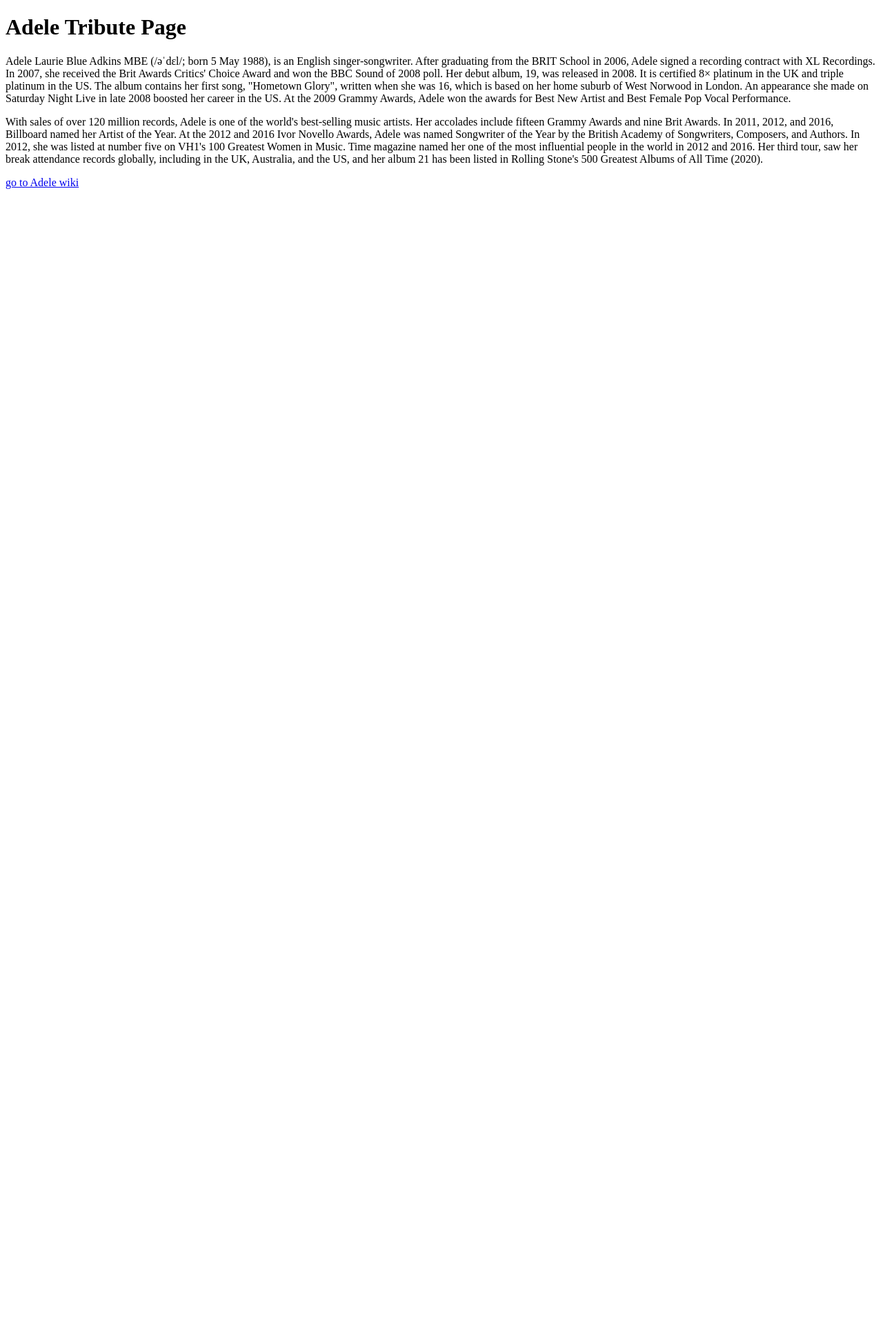
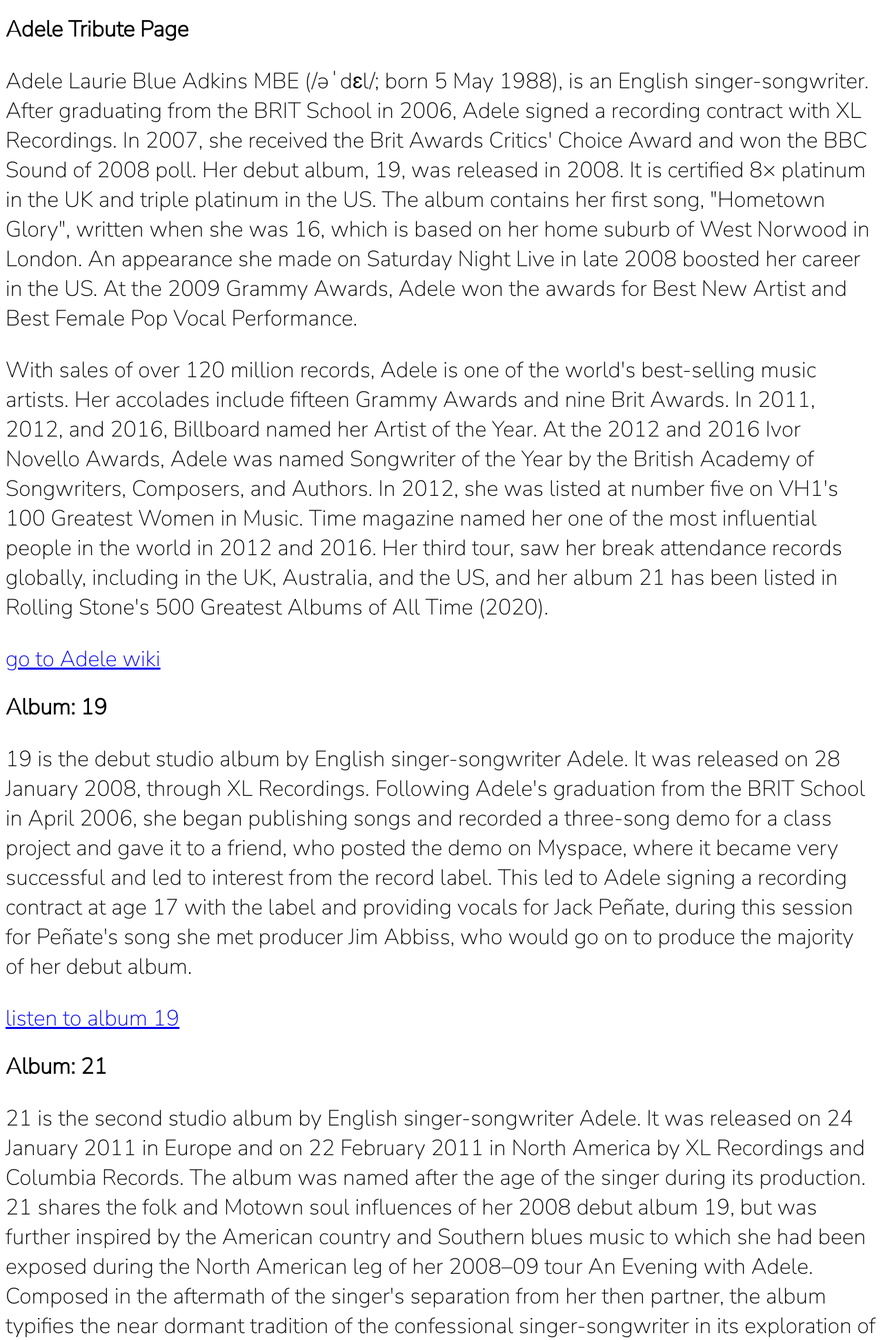
Before and after one commit to Jesusbarah/first-homework, a Flask app: page / in a window 1280 px wide. Shown: the top 1943 px of the page at 69% size. Before the commit the page ends 274 px from the top, so only its background shows below. Run offline with Flask 2, Linux system fonts and the light colour scheme.

Commit message:
added album section

```diff
--- a/templates/index.htm
+++ b/templates/index.htm
@@ -4,6 +4,7 @@
 <head>
     <meta charset="UTF-8">
     <meta name="viewport" content="width=device-width, initial-scale=1.0">
+    <link rel="stylesheet" href="style.css">
     <title>Adele Tribute</title>
 </head>
 
@@ -23,8 +24,39 @@
         Music. Time magazine named her one of the most influential people in the world in 2012 and 2016. Her third tour,
         saw her break attendance records globally, including in the UK, Australia, and the US, and her album 21 has been
         listed in Rolling Stone's 500 Greatest Albums of All Time (2020).</p>
-    <p></p>
     <a href="https://en.wikipedia.org/wiki/Adele">go to Adele wiki</a>
+
+    <h2>Album: 19</h2>
+    <p>19 is the debut studio album by English singer-songwriter Adele. It was released on 28 January 2008, through XL
+        Recordings. Following Adele's graduation from the BRIT School in April 2006, she began publishing songs and
+        recorded a three-song demo for a class project and gave it to a friend, who posted the demo on Myspace, where it
+        became very successful and led to interest from the record label. This led to Adele signing a recording contract
+        at age 17 with the label and providing vocals for Jack Peñate, during this session for Peñate's song she met
+        producer Jim Abbiss, who would go on to produce the majority of her debut album.</p>
+    <a href="https://open.spotify.com/album/59ULskOkBMij4zL8pS7mi0">listen to album 19</a>
+
+    <h2>Album: 21</h2>
+    <p>21 is the second studio album by English singer-songwriter Adele. It was released on 24 January 2011 in Europe
+        and on 22 February 2011 in North America by XL Recordings and Columbia Records. The album was named after the
+        age of the singer during its production. 21 shares the folk and Motown soul influences of her 2008 debut album
+        19, but was further inspired by the American country and Southern blues music to which she had been exposed
+        during the North American leg of her 2008–09 tour An Evening with Adele. Composed in the aftermath of the
+        singer's separation from her then partner, the album typifies the near dormant tradition of the confessional
+        singer-songwriter in its exploration of heartbreak, introspection, and forgiveness.</p>
+    <a href="https://open.spotify.com/album/0Lg1uZvI312TPqxNWShFXL">listen to album 21</a>
+
+    <h2>Album: 25</h2>
+    <p>25 is the third studio album by English singer-songwriter Adele, released on 20 November 2015 by XL Recordings
+        and Columbia Records. Issued nearly five years after her previous album, the internationally successful 21
+        (2011), the album is titled as a reflection of her life and frame of mind at 25 years old and is termed a
+        "make-up record". Its lyrical content features themes of Adele "yearning for her old self, her nostalgia", and
+        "melancholia about the passage of time" according to an interview with the singer by Rolling Stone, as well as
+        themes of motherhood and regret. In contrast to Adele's previous works, the production of 25 incorporated the
+        use of electronic elements and creative rhythmic patterns, with elements of 1980s R&B and organs. Like when
+        recording 21, Adele worked with producer and songwriter Paul Epworth and Ryan Tedder, along with new
+        collaborations with Max Martin and Shellback, Greg Kurstin, Danger Mouse, the Smeezingtons, Samuel Dixon, and
+        Tobias Jesso Jr.</p>
+    <a href="https://open.spotify.com/album/3AvPX1B1HiFROvYjLb5Qwi">listen to album 25</a>
 </body>
 
 </html>
--- /dev/null
+++ b/templates/style.css
@@ -0,0 +1,9 @@
+@import url('https://fonts.googleapis.com/css2?family=Nunito+Sans:wght@200&display=swap');
+/*
+a todos los elementos de html, aplicarles el font nunito sans mas un tamanio de
+32 pixeles
+*/
+* {
+font-family: 'Nunito Sans', sans-serif;
+font-size: 32px;
+}
```
